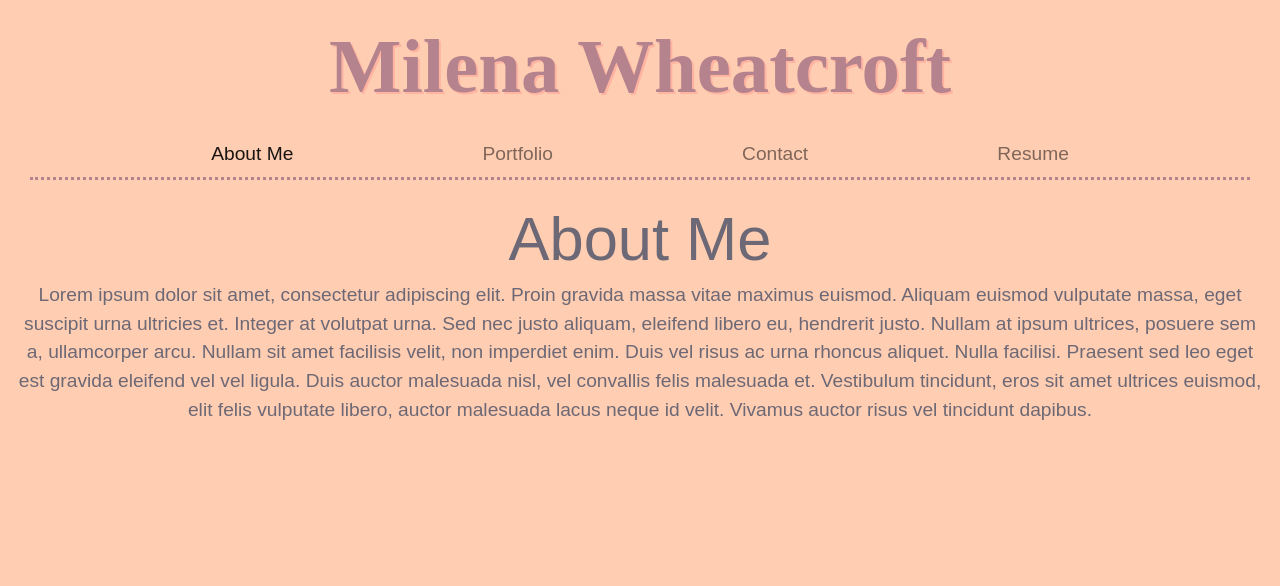
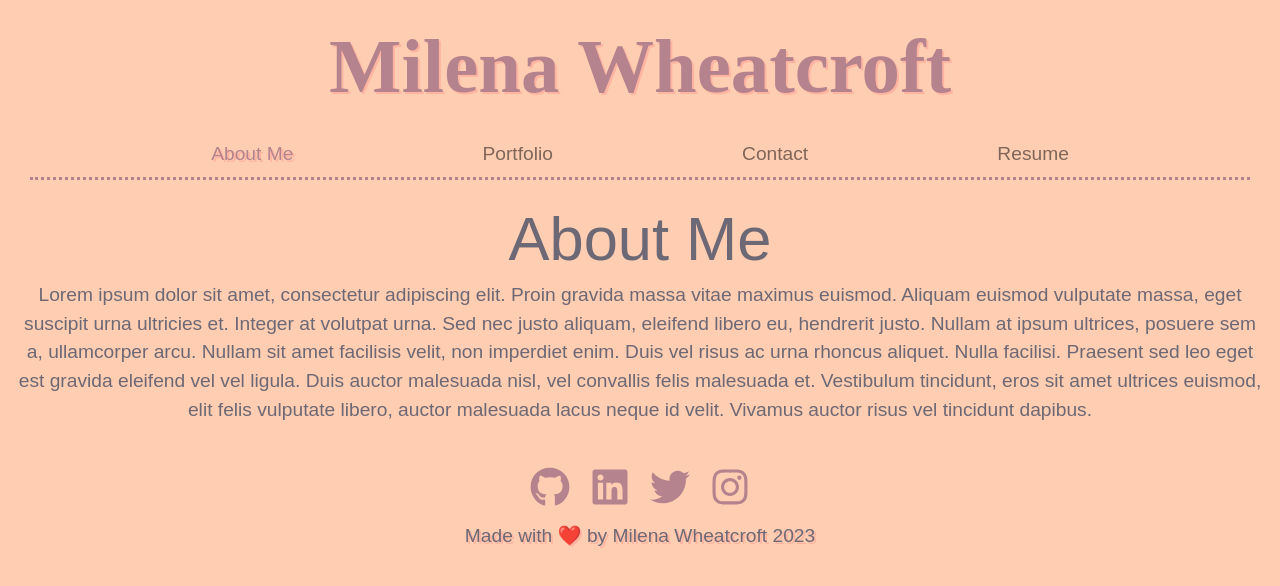
Before and after one commit to milena-allaway/react_portfolio, a React (Vite) app: page / in a window 1280 px wide. Shown: the top 586 px of the page. Built offline with nearby package versions, Linux system fonts and the light colour scheme; a web font is replaced by a local one.

Commit message:
created footer component and css, and adjust css for nav links

```diff
--- a/package.json
+++ b/package.json
@@ -15,6 +15,7 @@
     "react": "^18.2.0",
     "react-bootstrap": "^2.9.1",
     "react-dom": "^18.2.0",
+    "react-icons": "^4.12.0",
     "react-router-dom": "^6.20.0"
   },
   "devDependencies": {
--- a/src/App.jsx
+++ b/src/App.jsx
@@ -5,6 +5,7 @@ import './style/index.css';
 import { Outlet } from 'react-router-dom';
 // import Navigation from './components/Navigation';
 import Header from './components/Header';
+import Footer from './components/Footer';
 
 function App() {
   return (
@@ -12,6 +13,7 @@ function App() {
         <Header />
         {/* <Navigation /> */}
         <Outlet />
+        <Footer />
 
     </>
   );
--- a/src/components/Footer.jsx
+++ b/src/components/Footer.jsx
@@ -0,0 +1,30 @@
+import { FaGithub } from 'react-icons/fa';
+import { FaLinkedin } from 'react-icons/fa';
+import { FaTwitter } from 'react-icons/fa';
+import { FaInstagram } from 'react-icons/fa';
+import '../style/style.css';
+
+export default function Footer() {
+  return (
+    <footer className="text-center py-3">
+      <div className="container">
+
+            <a href="https://github.com/milena-allaway" target="_blank" rel="noopener noreferrer">
+              <FaGithub size={40} className="f-icon" />
+            </a>
+            <a href="https://www.linkedin.com/in/milena-wheatcroft-023202281/" target="_blank" rel="noopener noreferrer">
+              <FaLinkedin size={40} className="f-icon" />
+            </a>
+            <a href="https://twitter.com/milena_allaway" target="_blank" rel="noopener noreferrer">
+              <FaTwitter size={40} className="f-icon" />
+            </a>
+            <a href="https://www.instagram.com/milena_allaway/" target="_blank" rel="noopener noreferrer">
+              <FaInstagram size={40} className="f-icon" />
+            </a>
+            <br />
+            <p className='f-note'>Made with ❤️ by Milena Wheatcroft 2023</p>
+
+      </div>
+    </footer>
+  );
+}
--- a/src/style/index.css
+++ b/src/style/index.css
@@ -1,4 +1,10 @@
 :root {
+  --apricot: #ffcdb2ff;
+  --melon: #ffb4a2ff;
+  --salmon-pink: #e5989bff;
+  --old-rose: #b5838dff;
+  --dim-gray: #6d6875ff;
+
   font-family: Inter, system-ui, Avenir, Helvetica, Arial, sans-serif;
   line-height: 1.5;
   font-weight: 400;
@@ -14,23 +20,6 @@
   -webkit-text-size-adjust: 100%;
   text-align: center;
 }
-
-a {
-  font-weight: 500;
-  color: #646cff;
-  text-decoration: inherit;
-}
-a:hover {
-  color: #535bf2;
-}
-
-/* body {
-  margin: 0;
-  display: flex;
-  place-items: center;
-  min-width: 320px;
-  min-height: 100vh;
-} */
 
 h1 {
   font-size: 3.2em;
--- a/src/style/style.css
+++ b/src/style/style.css
@@ -5,7 +5,6 @@
     --salmon-pink: #e5989bff;
     --old-rose: #b5838dff;
     --dim-gray: #6d6875ff;
-    display: flex-box;
 }
 
 body {
@@ -46,3 +45,36 @@ body {
     margin-bottom: 10px;
     border-bottom: 3px dotted var(--old-rose);
 }
+
+.nav-link {
+    color: var (--dim-gray);
+}
+
+.nav-link:hover {
+    color: var(--salmon-pink) !important;
+}
+
+.active {
+    color: var(--old-rose) !important;
+    font-weight: 500;
+    text-shadow: 2px 2px var(--melon);
+}
+
+.a:hover {
+    color: var(--melon);
+}
+
+.f-icon {
+    color: var(--old-rose);
+    margin: 10px 10px;
+
+}
+
+.f-icon:hover {
+    color: var(--melon);
+}
+
+.f-note {
+    margin: 5px 5px;
+    text-shadow: 2px 2px var(--melon);
+}
```
Also changed, not shown: 1 other file (tests, documents, lock files or other folders).
